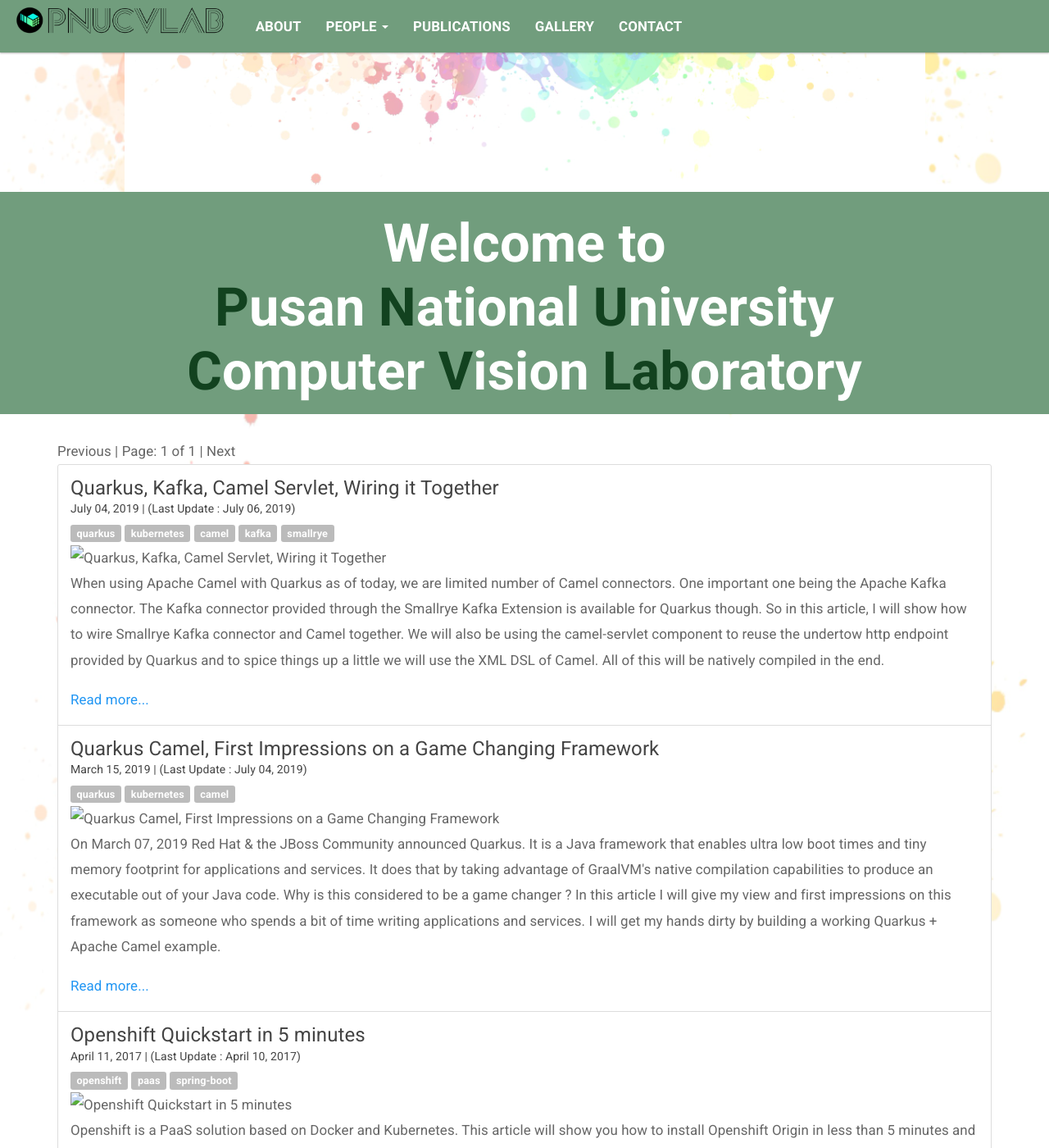
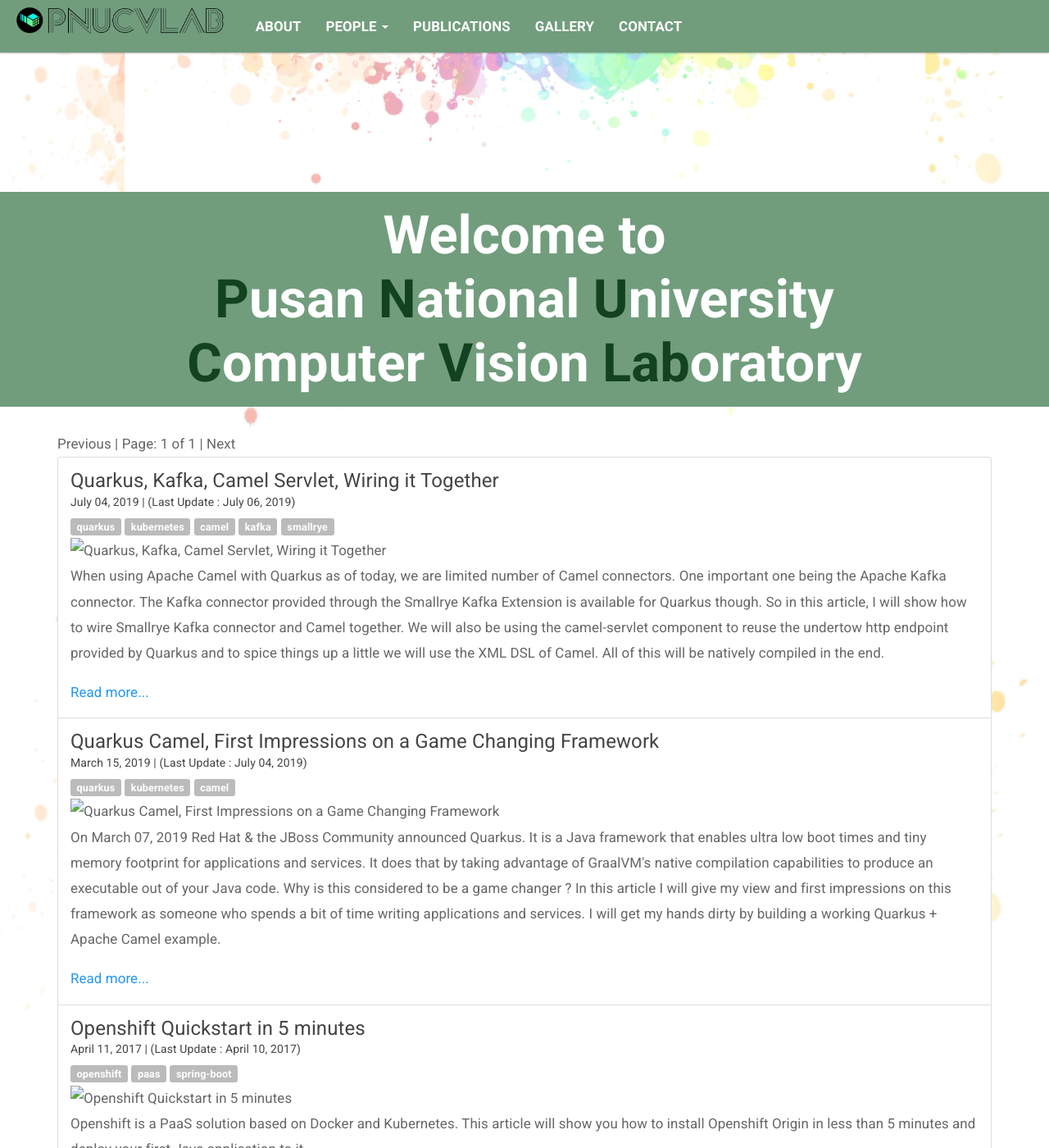
Before and after one commit to pnucvlab/pnucvlab.github.io, a Jekyll site: the page built from index.html, in a window 1280 px wide and 1400 px high, scrolled down 366 px. Shown: the whole window at 82% size. Built offline with Jekyll 4.4.1, drawn with Linux system fonts in a browser that asks for light colours; the list of posts is cut into pages by our own code.

Commit message:
reduce padding of jumbotron

```diff
--- a/assets/css/main.css
+++ b/assets/css/main.css
@@ -40,6 +40,7 @@
 .jumbotron {
 	background: #719d7d;
 	padding: 0.1em;
+	min-height: auto;
 }
 
 .jumbotron h1 {
@@ -47,7 +48,7 @@
 	font-size: 5em;
 	text-align: center;
 	font-weight: bold;
-	margin: 1;
+	margin: 0.2em;
 	line-height: 1.2;
 }
 
```
